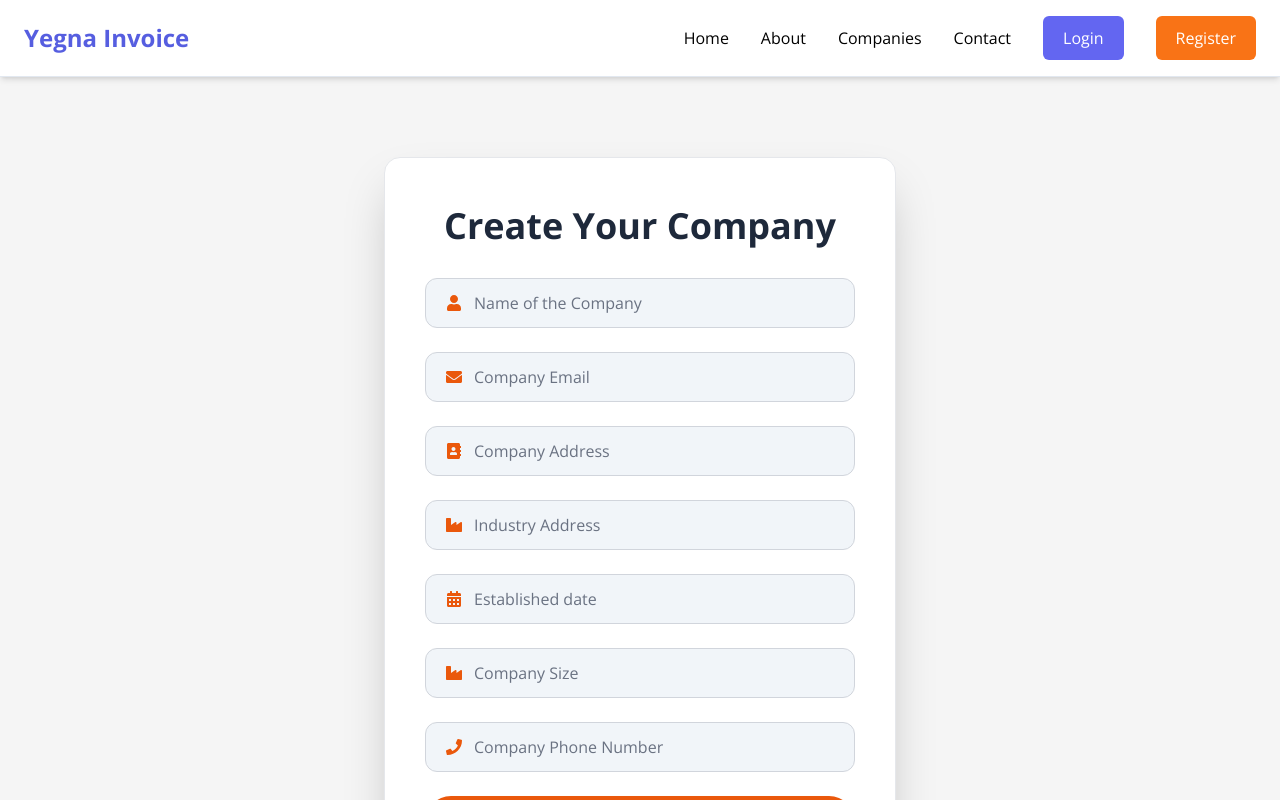
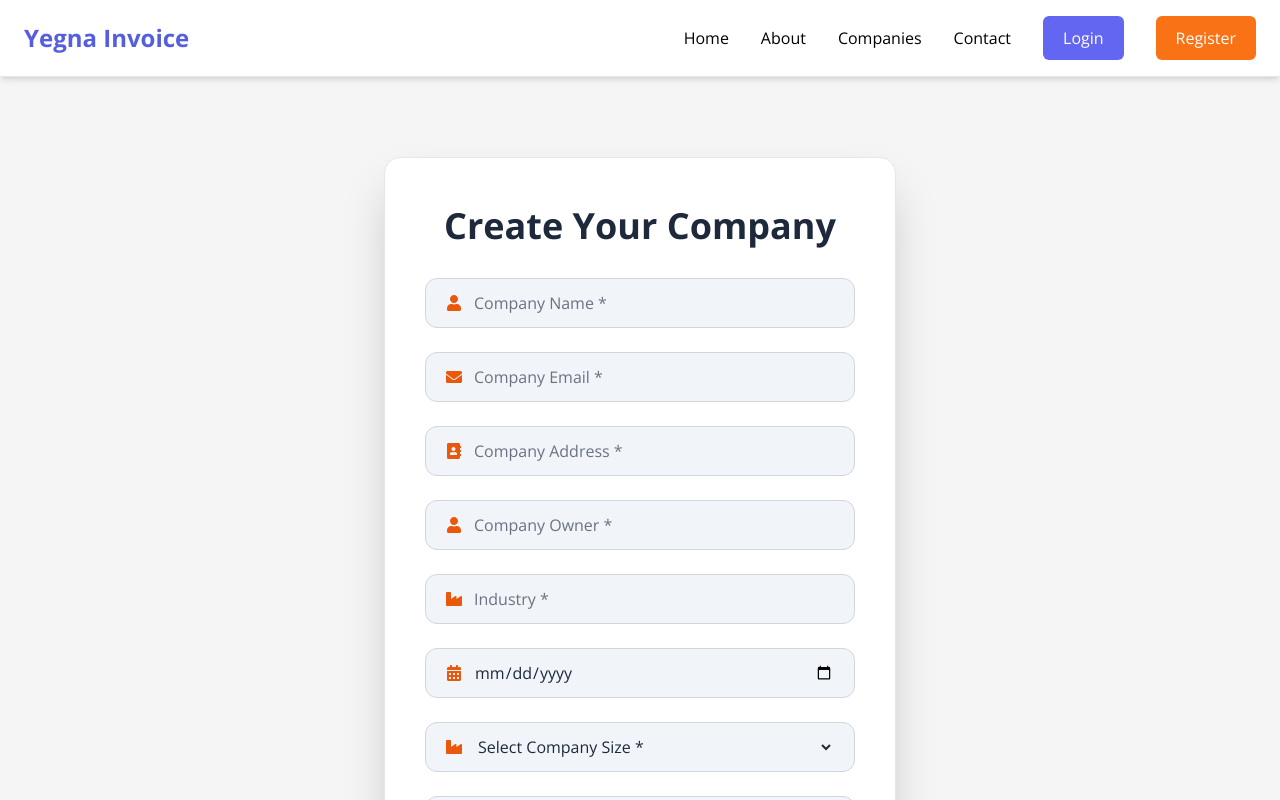
Before and after one commit to bisre1921/billing-invoice-system-frontend, a Next.js app: page /company in a window 1280 px wide. Shown: the top 800 px of the page. Built offline with nearby package versions, Linux system fonts and the light colour scheme.

Commit message:
add form validation, confirmation to logout and other minor fixes

```diff
--- a/app/auth/LoginUser/page.tsx
+++ b/app/auth/LoginUser/page.tsx
@@ -92,8 +92,14 @@ const LoginUser = () => {
                                 <FaEnvelope className="text-[#ea580c]" />
                                 <input
                                     type="email"
-                                    placeholder="Email"
-                                    {...register("email", { required: "Email is required" })}
+                                    placeholder="Email *"
+                                    {...register("email", {
+                                        required: "Email is required",
+                                        pattern: {
+                                            value: /^\S+@\S+$/i,
+                                            message: "Please enter a valid email address"
+                                        }
+                                    })}
                                     className="bg-transparent flex-1 outline-none text-[#1e293b] placeholder-gray-500"
                                 />
                             </label>
@@ -105,8 +111,14 @@ const LoginUser = () => {
                                 <FaLock className="text-[#ea580c]" />
                                 <input
                                     type="password"
-                                    placeholder="Password"
-                                    {...register("password", { required: "Password is required" })}
+                                    placeholder="Password *"
+                                    {...register("password", {
+                                        required: "Password is required",
+                                        minLength: {
+                                            value: 6,
+                                            message: "Password must be at least 6 characters long"
+                                        }
+                                    })}
                                     className="bg-transparent flex-1 outline-none text-[#1e293b] placeholder-gray-500"
                                 />
                             </label>
--- a/app/auth/RegisterUser/page.tsx
+++ b/app/auth/RegisterUser/page.tsx
@@ -85,12 +85,23 @@ const RegisterUserPage = () => {
 
             } else {
                 toast.success("Successfully Registered");
-                // router.push('/auth/LoginUser');
+                router.replace('/auth/LoginUser');
+            }        } catch (error: any) {
+            console.error("Error during registration: ", error)
+
+            // Handle specific error messages from backend
+            let errorMessage = "An error occurred during registration";
+
+            if (error?.message) {
+                errorMessage = error.message;
+            } else if (error?.response?.data?.error) {
+                errorMessage = error.response.data.error;
+            } else if (error?.response?.data?.message) {
+                errorMessage = error.response.data.message;
             }
 
-        } catch (error: any) {
-            toast.error(error?.message || "An error occurred during registration");
-            console.error("Error during registration: ", error)
+            // Show specific error message to user
+            toast.error(errorMessage);
             setLoading(false)
         }
     }
@@ -104,16 +115,20 @@ const RegisterUserPage = () => {
                         Create Your Account
                     </h2>
 
-                    <form onSubmit={handleSubmit(onSubmit)} className="space-y-6">
-
-                        {/* Full Name */}
+                    <form onSubmit={handleSubmit(onSubmit)} className="space-y-6">                        {/* Full Name */}
                         <div>
                             <label className="flex items-center space-x-3 bg-[#f1f5f9] border border-gray-300 rounded-xl px-5 py-3 focus-within:ring-2 focus-within:ring-[#ea580c]">
                                 <FaUser className="text-[#ea580c]" />
                                 <input
                                     type="text"
-                                    placeholder="Full Name"
-                                    {...register("fullName", { required: "Full Name is required" })}
+                                    placeholder="Full Name *"
+                                    {...register("fullName", {
+                                        required: "Full Name is required",
+                                        minLength: {
+                                            value: 2,
+                                            message: "Full name must be at least 2 characters long"
+                                        }
+                                    })}
                                     className="bg-transparent flex-1 outline-none text-[#1e293b] placeholder-gray-500"
                                 />
                             </label>
@@ -126,8 +141,14 @@ const RegisterUserPage = () => {
                                 <FaEnvelope className="text-[#ea580c]" />
                                 <input
                                     type="email"
-                                    placeholder="Email"
-                                    {...register("email", { required: "Email is required" })}
+                                    placeholder="Email *"
+                                    {...register("email", {
+                                        required: "Email is required",
+                                        pattern: {
+                                            value: /^\S+@\S+$/i,
+                                            message: "Please enter a valid email address"
+                                        }
+                                    })}
                                     className="bg-transparent flex-1 outline-none text-[#1e293b] placeholder-gray-500"
                                 />
                             </label>
@@ -140,8 +161,14 @@ const RegisterUserPage = () => {
                                 <FaLock className="text-[#ea580c]" />
                                 <input
                                     type="password"
-                                    placeholder="Password"
-                                    {...register("password", { required: "Password is required" })}
+                                    placeholder="Password *"
+                                    {...register("password", {
+                                        required: "Password is required",
+                                        minLength: {
+                                            value: 6,
+                                            message: "Password must be at least 6 characters long"
+                                        },
+                                    })}
                                     className="bg-transparent flex-1 outline-none text-[#1e293b] placeholder-gray-500"
                                 />
                             </label>
@@ -154,7 +181,7 @@ const RegisterUserPage = () => {
                                 <FaLock className="text-[#ea580c]" />
                                 <input
                                     type="password"
-                                    placeholder="Confirm Password"
+                                    placeholder="Confirm Password *"
                                     {...register("confirmPassword", {
                                         required: "Confirm Password is required",
                                         validate: (value) => value === password || "Passwords do not match"
@@ -171,8 +198,14 @@ const RegisterUserPage = () => {
                                 <FaPhone className="text-[#ea580c]" />
                                 <input
                                     type="text"
-                                    placeholder="Phone Number"
-                                    {...register("phone", { required: "Phone Number is required" })}
+                                    placeholder="Phone Number *"
+                                    {...register("phone", {
+                                        required: "Phone Number is required",
+                                        pattern: {
+                                            value: /^[\+|0]?[1-9][\d]{0,15}$/,
+                                            message: "Please enter a valid phone number"
+                                        }
+                                    })}
                                     className="bg-transparent flex-1 outline-none text-[#1e293b] placeholder-gray-500"
                                 />
                             </label>
--- a/app/company/page.tsx
+++ b/app/company/page.tsx
@@ -32,8 +32,6 @@ const CreateCompanyPage = () => {
         handleSubmit,
         formState: {errors},
     } = useForm<FormData>()
-
-
     const onSubmit: SubmitHandler<FormData> = async (data: FormData) => {
         try {
           setLoading(true)
@@ -46,7 +44,7 @@ const CreateCompanyPage = () => {
             owner: data.companyOwner,
             phone: data.companyPhone,
             industry: data.industry,
-            estabilished_date: data.estabilishedDate,
+            estabilished_date: String(data.estabilishedDate),
             company_size: data.companySize,
           }
           console.log("Processed Data: ", processedData)
@@ -68,15 +66,19 @@ const CreateCompanyPage = () => {
             Create Your Company
           </h2>
 
-          <form onSubmit={handleSubmit(onSubmit)} className="space-y-6">
-
-            <div>
+          <form onSubmit={handleSubmit(onSubmit)} className="space-y-6">            <div>
               <label className="flex items-center space-x-3 bg-[#f1f5f9] border border-gray-300 rounded-xl px-5 py-3 focus-within:ring-2 focus-within:ring-[#ea580c]">
                 <FaUser className="text-[#ea580c]" />
                 <input
                   type="text"
-                  placeholder="Name of the Company"
-                  {...register("companyName", { required: "Full Name is required" })}
+                  placeholder="Company Name *"
+                  {...register("companyName", {
+                    required: "Company Name is required",
+                    minLength: {
+                      value: 2,
+                      message: "Company name must be at least 2 characters long"
+                    }
+                  })}
                   className="bg-transparent flex-1 outline-none text-[#1e293b] placeholder-gray-500"
                 />
               </label>
@@ -88,8 +90,14 @@ const CreateCompanyPage = () => {
                 <FaEnvelope className="text-[#ea580c]" />
                 <input
                   type="email"
-                  placeholder="Company Email"
-                  {...register("companyEmail", { required: "Email is required" })}
+                  placeholder="Company Email *"
+                  {...register("companyEmail", {
+                    required: "Company Email is required",
+                    pattern: {
+                      value: /^\S+@\S+$/i,
+                      message: "Please enter a valid email address"
+                    }
+                  })}
                   className="bg-transparent flex-1 outline-none text-[#1e293b] placeholder-gray-500"
                 />
               </label>
@@ -101,12 +109,37 @@ const CreateCompanyPage = () => {
                 <FaAddressBook className="text-[#ea580c]" />
                 <input
                   type="text"
-                  placeholder="Company Address"
-                  {...register("companyAddress", { required: "Email is required" })}
+                  placeholder="Company Address *"
+                  {...register("companyAddress", {
+                    required: "Company Address is required",
+                    minLength: {
+                      value: 5,
+                      message: "Address must be at least 5 characters long"
+                    }
+                  })}
                   className="bg-transparent flex-1 outline-none text-[#1e293b] placeholder-gray-500"
                 />
               </label>
               {errors.companyAddress && <p className="text-red-500 text-sm mt-1">{errors.companyAddress.message}</p>}
+            </div>
+
+            <div>
+              <label className="flex items-center space-x-3 bg-[#f1f5f9] border border-gray-300 rounded-xl px-5 py-3 focus-within:ring-2 focus-within:ring-[#ea580c]">
+                <FaUser className="text-[#ea580c]" />
+                <input
+                  type="text"
+                  placeholder="Company Owner *"
+                  {...register("companyOwner", {
+                    required: "Company Owner is required",
+                    minLength: {
+                      value: 2,
+                      message: "Company owner name must be at least 2 characters long"
+                    }
+                  })}
+                  className="bg-transparent flex-1 outline-none text-[#1e293b] placeholder-gray-500"
+                />
+              </label>
+              {errors.companyOwner && <p className="text-red-500 text-sm mt-1">{errors.companyOwner.message}</p>}
             </div>
 
              <div>
@@ -114,21 +147,35 @@ const CreateCompanyPage = () => {
                 <FaIndustry className="text-[#ea580c]" />
                 <input
                   type="text"
-                  placeholder="Industry Address"
-                  {...register("industry", { required: "Email is required" })}
+                  placeholder="Industry *"
+                  {...register("industry", {
+                    required: "Industry is required",
+                    minLength: {
+                      value: 2,
+                      message: "Industry must be at least 2 characters long"
+                    }
+                  })}
                   className="bg-transparent flex-1 outline-none text-[#1e293b] placeholder-gray-500"
                 />
               </label>
               {errors.industry && <p className="text-red-500 text-sm mt-1">{errors.industry.message}</p>}
-            </div>
-
-              <div>
+            </div>              <div>
               <label className="flex items-center space-x-3 bg-[#f1f5f9] border border-gray-300 rounded-xl px-5 py-3 focus-within:ring-2 focus-within:ring-[#ea580c]">
                 <FaCalendarAlt className="text-[#ea580c]" />
                 <input
-                  type="text"
-                  placeholder="Established date"
-                  {...register("estabilishedDate", { required: "Email is required" })}
+                  type="date"
+                  placeholder="Established Date *"
+                  {...register("estabilishedDate", {
+                    required: "Established Date is required",
+                    validate: (value) => {
+                      const selectedDate = new Date(value);
+                      const today = new Date();
+                      if (selectedDate > today) {
+                        return "Established date cannot be in the future";
+                      }
+                      return true;
+                    }
+                  })}
                   className="bg-transparent flex-1 outline-none text-[#1e293b] placeholder-gray-500"
                 />
               </label>
@@ -138,12 +185,19 @@ const CreateCompanyPage = () => {
             <div>
               <label className="flex items-center space-x-3 bg-[#f1f5f9] border border-gray-300 rounded-xl px-5 py-3 focus-within:ring-2 focus-within:ring-[#ea580c]">
                 <FaIndustry className="text-[#ea580c]" />
-                <input
-                  type="text"
-                  placeholder="Company Size"
-                  {...register("companySize", { required: "Email is required" })}
+                <select
+                  {...register("companySize", {
+                    required: "Company Size is required"
+                  })}
                   className="bg-transparent flex-1 outline-none text-[#1e293b] placeholder-gray-500"
-                />
+                >
+                  <option value="">Select Company Size *</option>
+                  <option value="1-10">1-10 employees</option>
+                  <option value="11-50">11-50 employees</option>
+                  <option value="51-200">51-200 employees</option>
+                  <option value="201-500">201-500 employees</option>
+                  <option value="500+">500+ employees</option>
+                </select>
               </label>
               {errors.companySize && <p className="text-red-500 text-sm mt-1">{errors.companySize.message}</p>}
             </div>
@@ -153,8 +207,14 @@ const CreateCompanyPage = () => {
                 <FaPhone className="text-[#ea580c]" />
                 <input
                   type="text"
-                  placeholder="Company Phone Number"
-                  {...register("companyPhone", { required: "Phone Number is required" })}
+                  placeholder="Company Phone Number *"
+                  {...register("companyPhone", {
+                    required: "Phone Number is required",
+                    pattern: {
+                      value: /^[\+|0]?[1-9][\d]{0,15}$/,
+                      message: "Please enter a valid phone number"
+                    }
+                  })}
                   className="bg-transparent flex-1 outline-none text-[#1e293b] placeholder-gray-500"
                 />
               </label>
@@ -166,7 +226,7 @@ const CreateCompanyPage = () => {
               disabled={loading}
               className="w-full bg-[#ea580c] text-white px-6 py-3 rounded-full font-bold text-lg shadow-md hover:bg-[#d95708] transition disabled:opacity-50"
             >
-              {loading ? "Creating..." : "Creat"}
+              {loading ? "Creating..." : "Create"}
             </button>
           </form>
 
--- a/app/components/Navbar.tsx
+++ b/app/components/Navbar.tsx
@@ -47,12 +47,13 @@ const Navbar = () => {
 
     setLoading(false);
   };
-
   const { logout } = useAuth();
   const handleLogout = () => {
-    logout();
-    checkAuthentication();
-    router.push("/")
+    if (window.confirm('Are you sure you want to logout?')) {
+      logout();
+      checkAuthentication();
+      router.push("/")
+    }
   };
 
   const fetchUserName = async () => {
--- a/app/dashboard/components/NavigationSidebar.tsx
+++ b/app/dashboard/components/NavigationSidebar.tsx
@@ -2,9 +2,20 @@ import Link from 'next/link';
 import { HomeIcon, DocumentDuplicateIcon, UserGroupIcon, CogIcon, ArrowLeftOnRectangleIcon, DocumentCheckIcon } from '@heroicons/react/24/outline'; // Example icons
 import { usePathname } from 'next/navigation';
 import React from 'react';
+import { useAuth } from '@/app/contexts/AuthContext';
+import { useRouter } from 'next/navigation';
 
 const NavigationSidebar = () => {
   const pathname = usePathname();
+  const { logout } = useAuth();
+  const router = useRouter();
+
+  const handleLogout = () => {
+    if (window.confirm('Are you sure you want to logout?')) {
+      logout();
+      router.push('/');
+    }
+  };
 
   const navLinks = [
     { href: '/dashboard', label: 'Dashboard', icon: <HomeIcon className="w-5 h-5 mr-3 text-gray-400" /> },
@@ -38,12 +49,14 @@ const NavigationSidebar = () => {
             </li>
           ))}
         </ul>
-      </nav>
-      <div className="mt-8 border-t border-gray-800 pt-4">
-        <Link href="/logout" className="flex items-center py-2 px-3 rounded-md hover:bg-gray-800 transition duration-200 text-red-400 hover:text-red-300 font-medium text-sm">
+      </nav>      <div className="mt-8 border-t border-gray-800 pt-4">
+        <button
+          onClick={handleLogout}
+          className="flex items-center py-2 px-3 rounded-md hover:bg-gray-800 transition duration-200 text-red-400 hover:text-red-300 font-medium text-sm w-full text-left"
+        >
           <ArrowLeftOnRectangleIcon className="w-5 h-5 mr-3" />
           Logout
-        </Link>
+        </button>
       </div>
     </aside>
   );
--- a/app/store/slices/UserAuthSlice.ts
+++ b/app/store/slices/UserAuthSlice.ts
@@ -25,7 +25,16 @@ export const RegisterUser = createAsyncThunk(
             const response = await registerUser(userData);
             return response.data;
         } catch (error: any) {
-            return rejectWithValue(error.response.data.message || "An error occurred");
+            // Handle the specific error structure from backend
+            if (error.response?.data?.error) {
+                return rejectWithValue(error.response.data.error);
+            } else if (error.response?.data?.message) {
+                return rejectWithValue(error.response.data.message);
+            } else if (error.message) {
+                return rejectWithValue(error.message);
+            } else {
+                return rejectWithValue("An error occurred during registration");
+            }
         }
     }
 )
@@ -39,6 +48,10 @@ const authSlice = createSlice({
           .addCase(RegisterUser.fulfilled, (state, action) => {
             Object.assign(state, action.payload)
           })
+          .addCase(RegisterUser.rejected, (state, action) => {
+            // Handle rejected case - the error message will be passed to the component
+            console.error("Registration failed:", action.payload);
+          })
     }
 })
 
```
